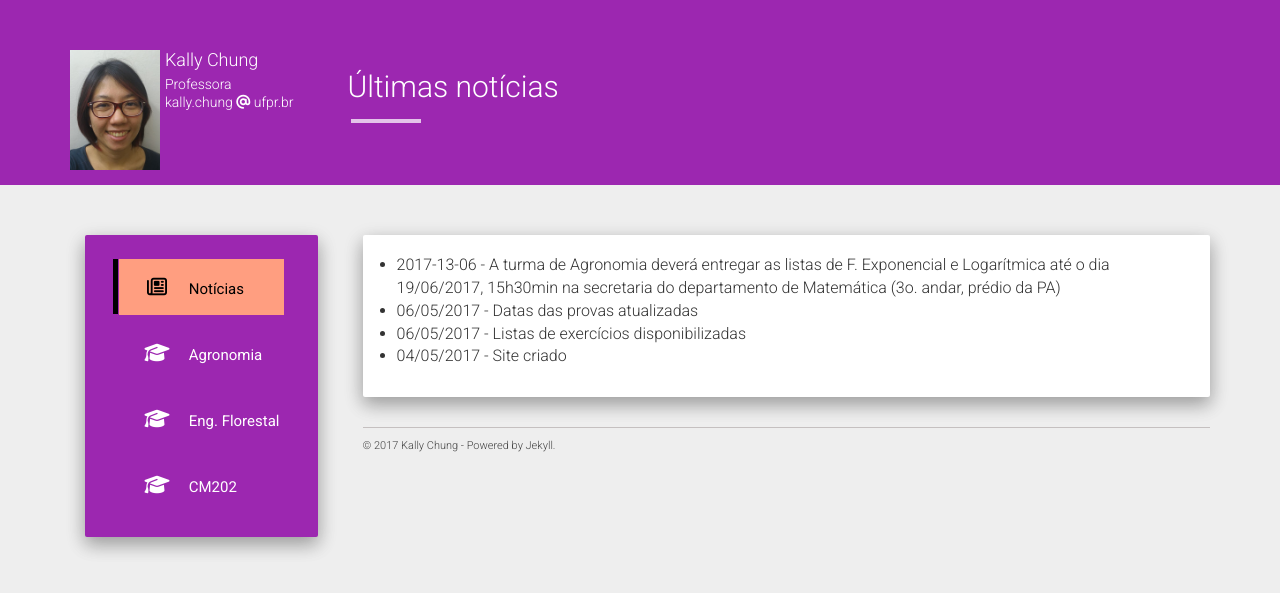
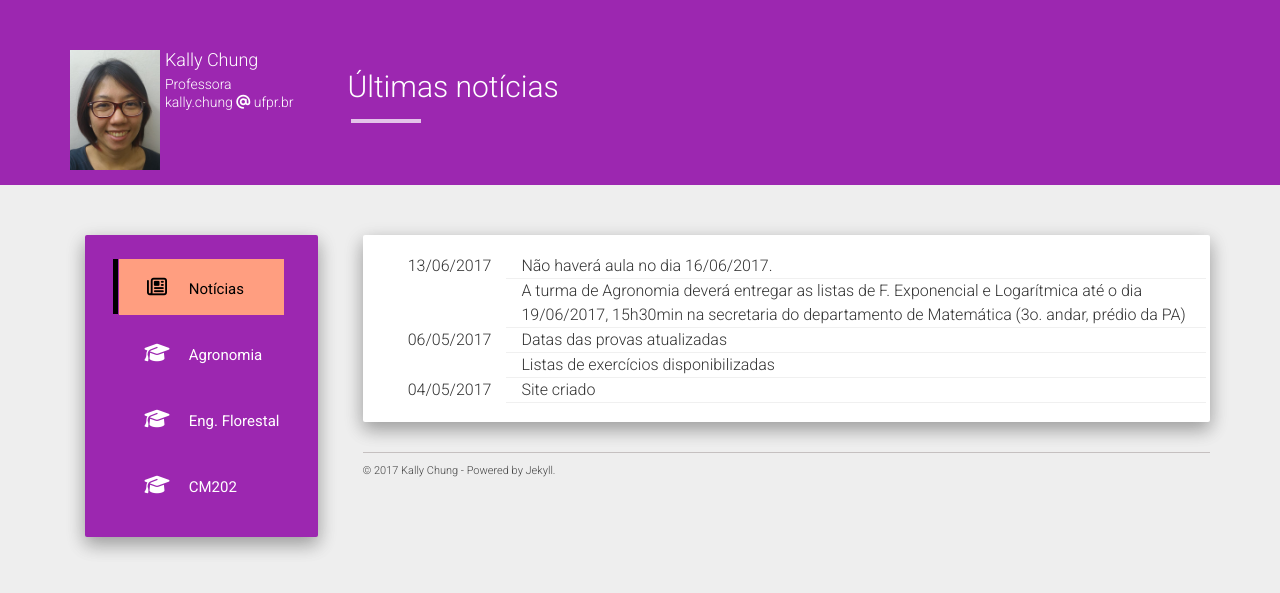
Before and after one commit to chunggnuhc/chunggnuhc.github.io, a Jekyll site: the page built from index.html, in a window 1280 px wide. Shown: the top 593 px of the page. Built offline with Jekyll 4.4.1, drawn with Linux system fonts in a browser that asks for light colours; nearby versions of some CDN libraries.

Commit message:
Atualiza maneira de mostrar últimas notícias

```diff
--- a/_data/noticias.yml
+++ b/_data/noticias.yml
@@ -1,6 +1,7 @@
-- data: 2017-13-06
+- data: 2017-06-13
+  noticia: "A turma de Agronomia deverá entregar as listas de F. Exponencial e Logarítmica até o dia 19/06/2017, 15h30min na secretaria do departamento de Matemática (3o. andar, prédio da PA)"
+- data: 2017-06-13
   noticia: "Não haverá aula no dia 16/06/2017."
-  noticia: "A turma de Agronomia deverá entregar as listas de F. Exponencial e Logarítmica até o dia 19/06/2017, 15h30min na secretaria do departamento de Matemática (3o. andar, prédio da PA)"
 - data: 2017-05-06
   noticia: "Listas de exercícios disponibilizadas"
 - data: 2017-05-06
--- a/index.html
+++ b/index.html
@@ -4,11 +4,19 @@ title: Últimas notícias
 ---
 
 {% assign noticias = site.data.noticias | sort: 'data' | reverse %}
-<ul>
+<div class="row news">
   {% for noticia in noticias %}
-  <li>
+  {% if noticia.data != lastdate %}
+  <div class="col-xs-2 text-right">
     {{ noticia.data | date: "%d/%m/%Y" }}
-    - {{ noticia.noticia }}
-  </li>
+  </div>
+  {% else %}
+  <div class="col-xs-2 text-right">
+  </div>
+  {% endif %}
+  <div class="col-xs-10 news-right">
+    {{ noticia.noticia }}
+  </div>
+  {% assign lastdate = noticia.data %}
   {% endfor %}
-</ul>
+</div>
--- a/static/css/main.css
+++ b/static/css/main.css
@@ -229,3 +229,11 @@ footer {
   height: 120px;
   margin-right: 5px;
 }
+
+.news {
+  line-height: 1.5em;
+}
+
+.news-right {
+  border-bottom: 1px solid #f0f0f0;
+}
```
